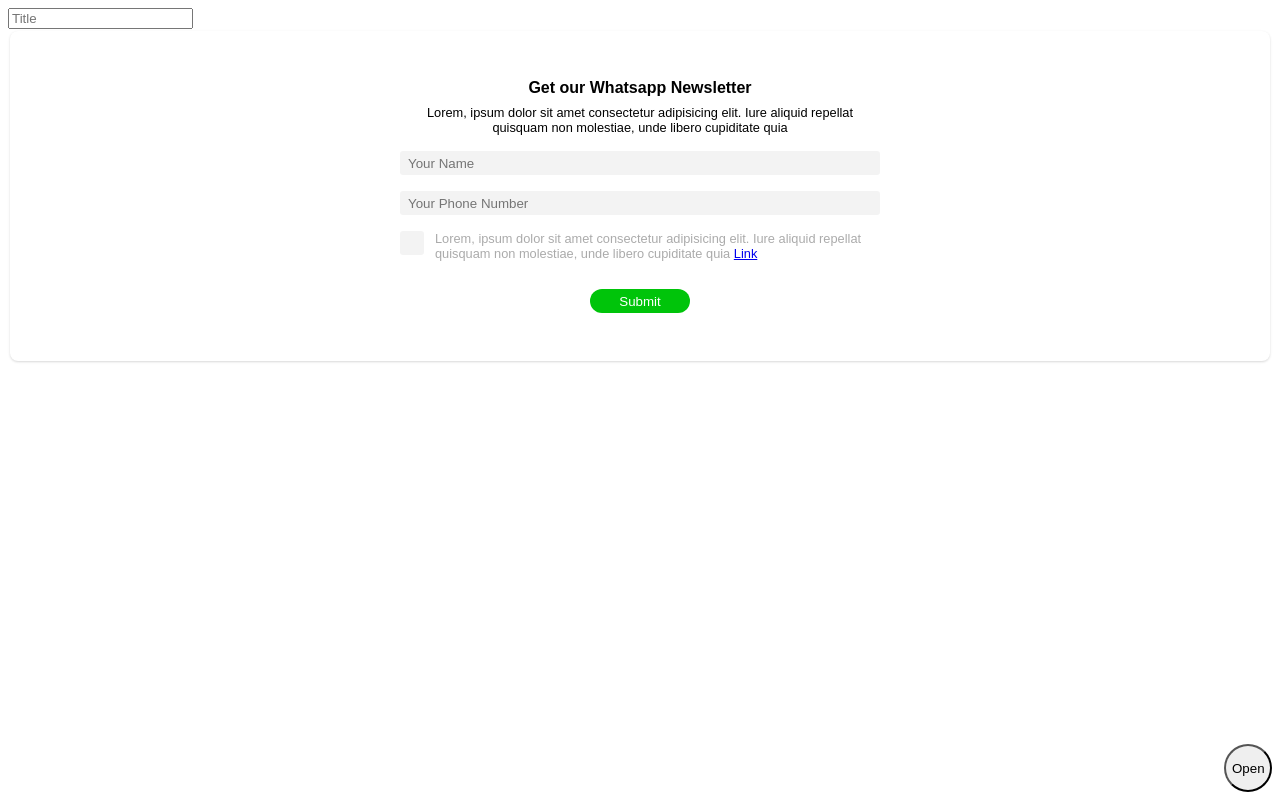
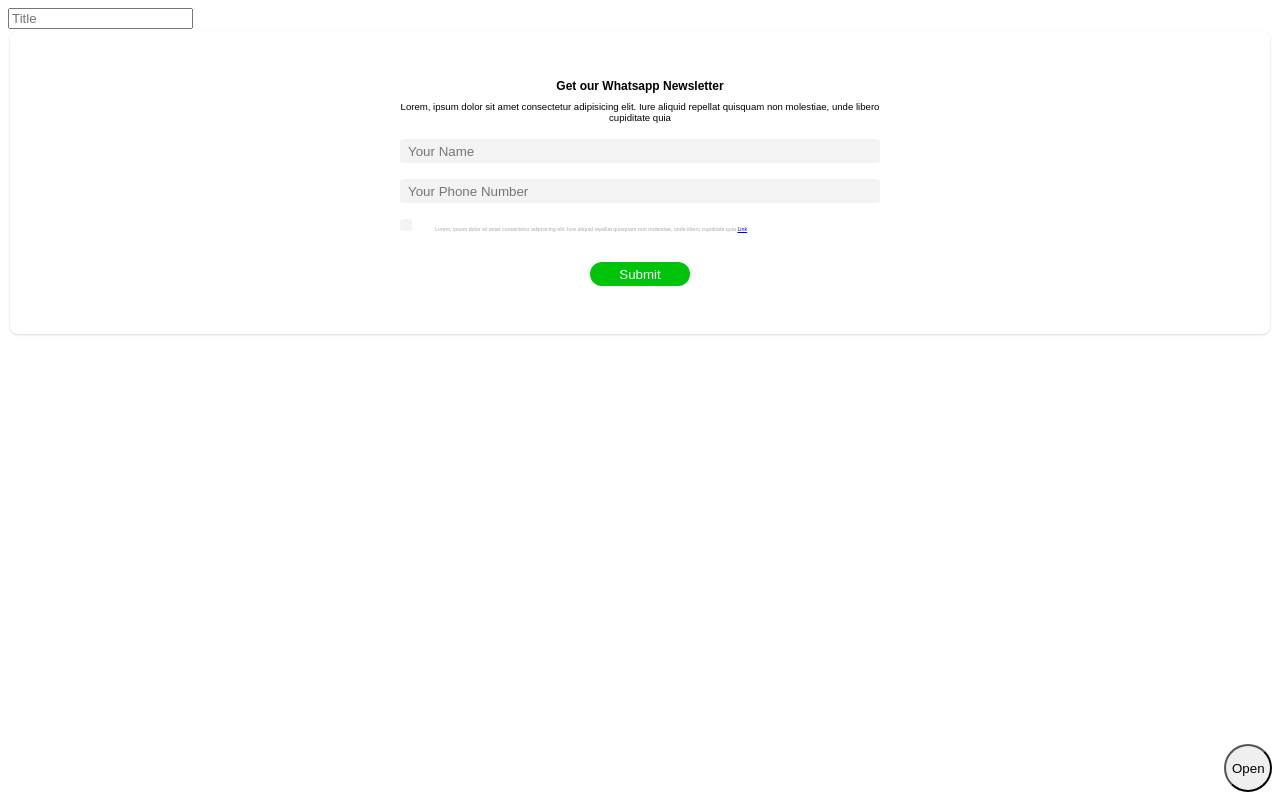
Before and after one commit to datrinh/satellite-svelte, a Svelte app: page / in a window 1280 px wide. Built offline with nearby package versions, Linux system fonts and the light colour scheme.

Commit message:
use "actual" font sizes

```diff
--- a/src/components/BaseCheckbox.svelte
+++ b/src/components/BaseCheckbox.svelte
@@ -47,8 +47,8 @@
       position: absolute;
       top: 0;
       left: 0;
-      height: 1.5rem;
-      width: 1.5rem;
+      height: 0.75rem;
+      width: 0.75rem;
       border-radius: $input-radius;
       background-color: $gray-light;
     }
--- a/src/satellites/NewsletterOptIn.svelte
+++ b/src/satellites/NewsletterOptIn.svelte
@@ -34,8 +34,10 @@
       <CInput type="tel" placeholder={phoneNrPlaceholder} bind:value={phone} />
 
       <CCheckbox id="agreed" value={hasAgreed}>
-        {legalText}
-        <a href={privacyPolicyLink} target="_blank">Link</a>
+        <span class="legal-text">
+          {legalText}
+          <a href={privacyPolicyLink} target="_blank">Link</a>
+        </span>
       </CCheckbox>
 
       <div class="center">
@@ -59,8 +61,14 @@
     margin: 2px; // avoid clipped box shadow in iframes
 
     h1 {
-      font-size: 1rem;
+      font-size: 0.75rem;
       margin-bottom: 8px;
+    }
+    p {
+      font-size: 0.6rem;
+    }
+    .legal-text {
+      font-size: 0.333rem;
     }
   }
 
```
Also changed, not shown: 2 other files (tests, documents, lock files or other folders).
